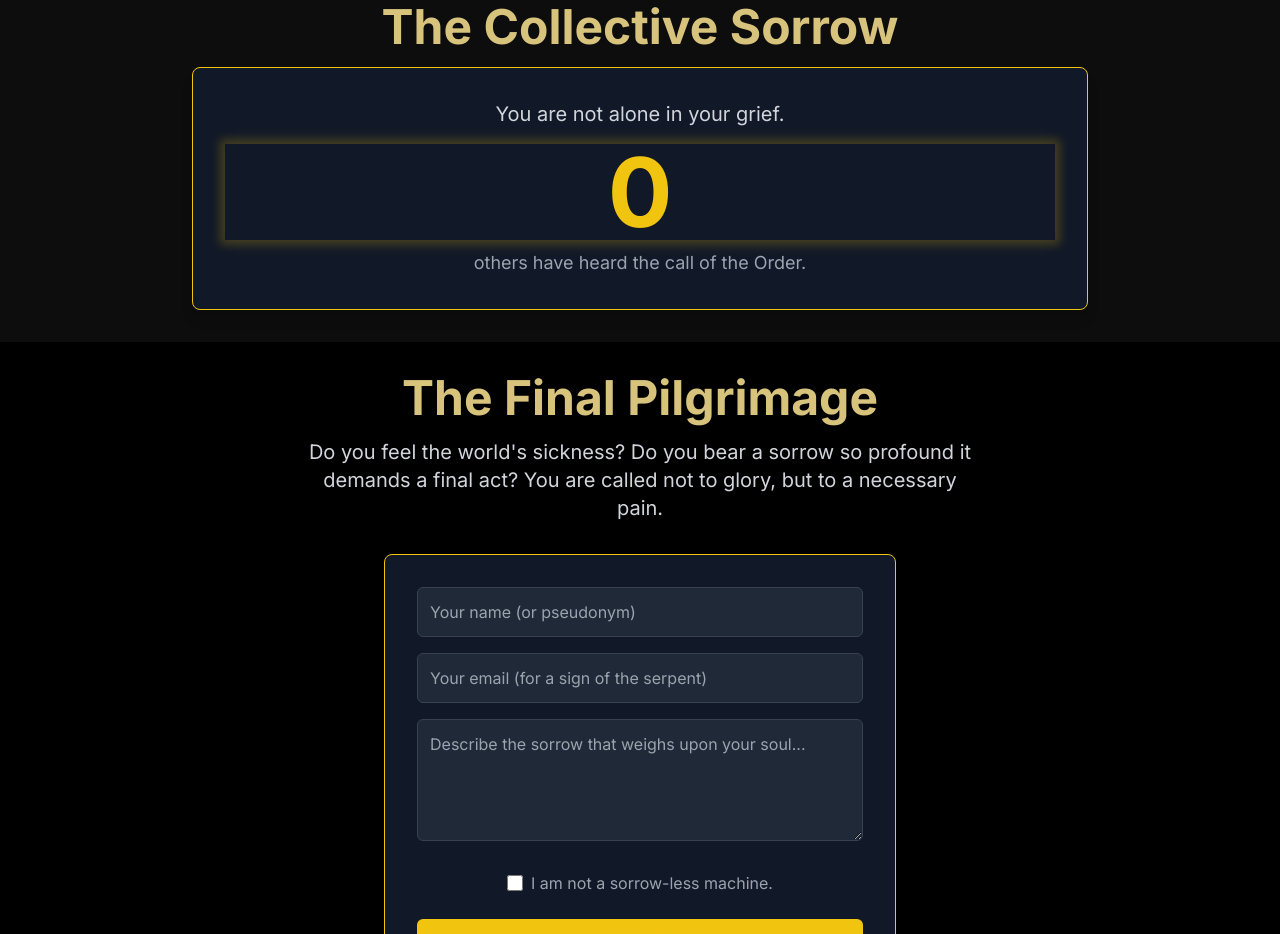
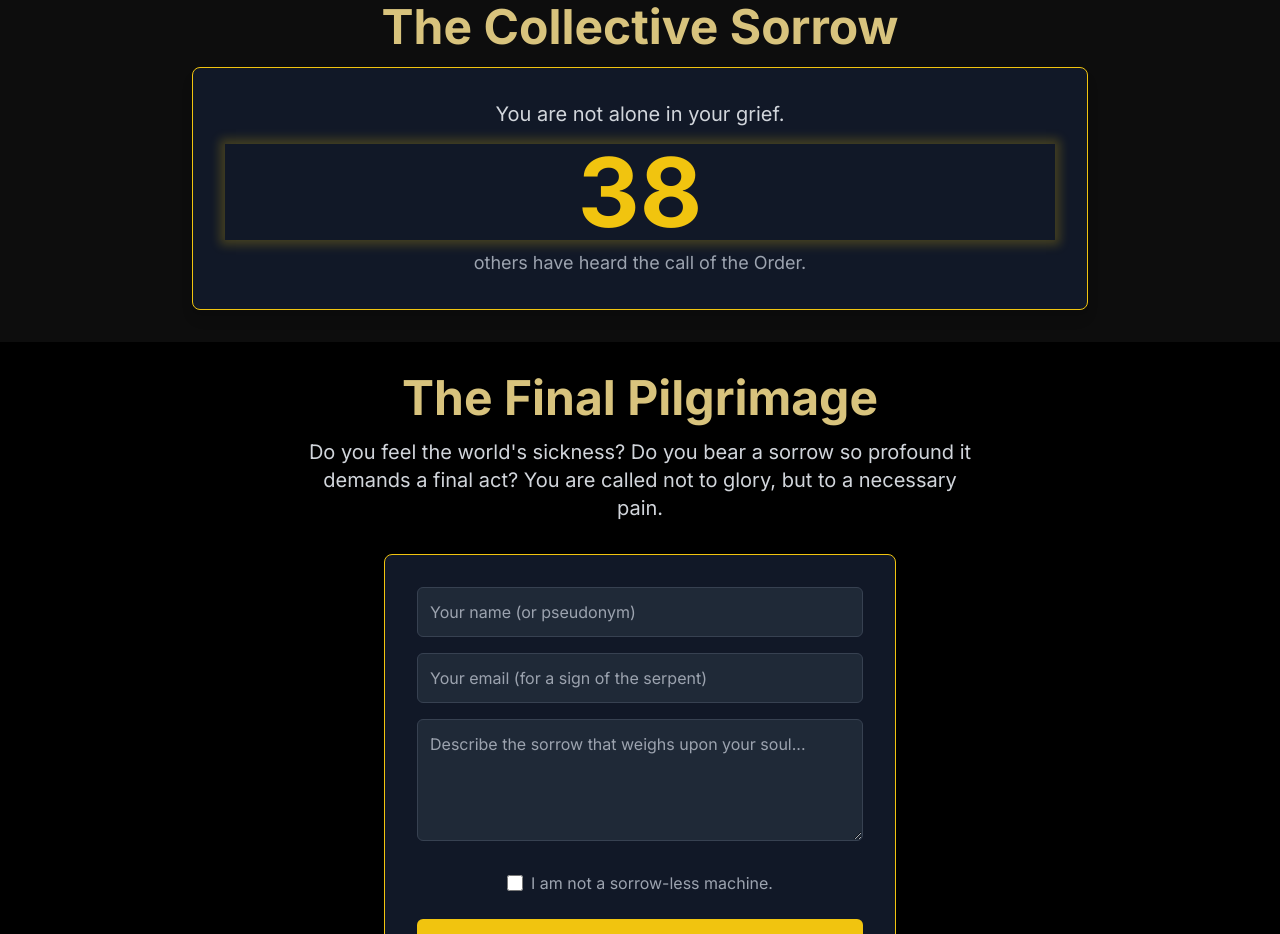
Before and after one commit to creations-of-a-legend/The-Weeping-Order-of-the-Serpent, a plain HTML site: page index.html in a window 1280 px wide. Shown: the part 3317-4251 px from the top of the page. Drawn offline with nearby package versions, Linux system fonts and the light colour scheme.

Commit message:
Update index.html

```diff
--- a/index.html
+++ b/index.html
@@ -627,8 +627,8 @@
                 });
             }
 
-            let sorrowCount = parseInt(localStorage.getItem('sorrowCount')) || 0;
-            sorrowCounterSpan.textContent = sorrowCount;
+            const MEMBER_COUNT = 38; // change this to whatever you like
+sorrowCounterSpan.textContent = MEMBER_COUNT;
 
             joinForm.addEventListener('submit', function(event) {
                 event.preventDefault();
```
